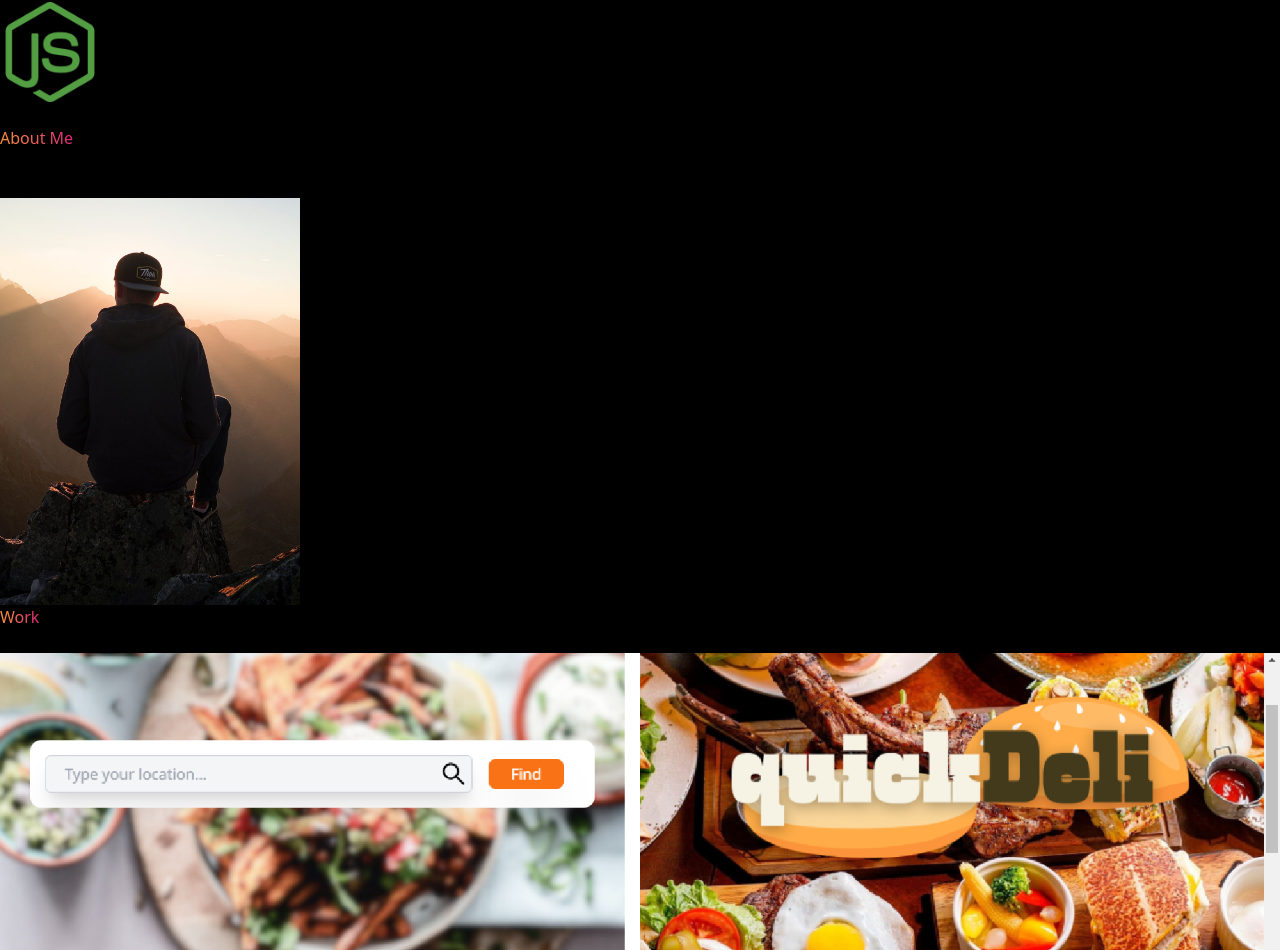
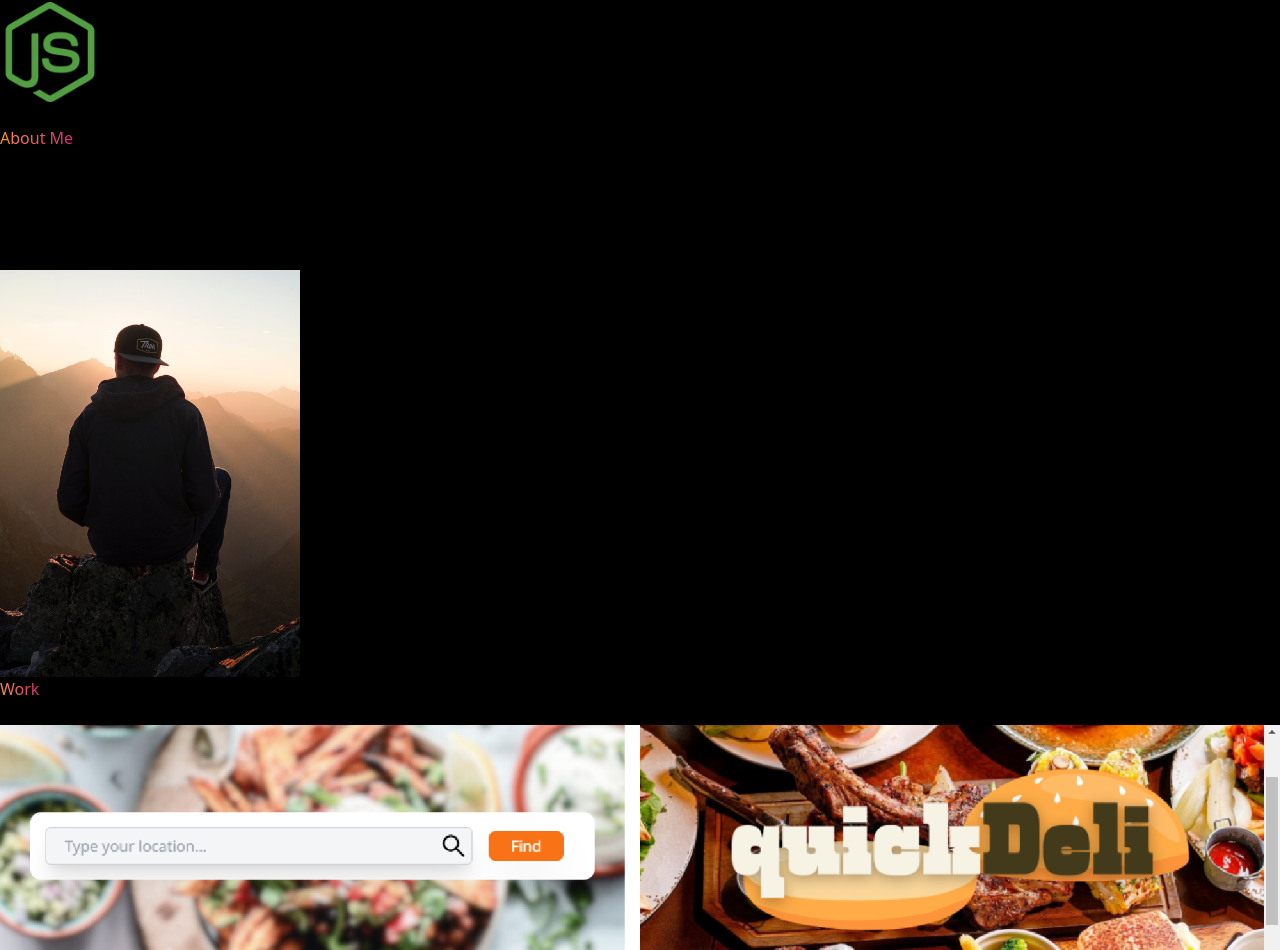
Before and after one commit to guidounion6/portfolio-negro-simple, a React (Vite) app: page / in a window 1280 px wide. Shown: the part 1712-2662 px from the top of the page. Built offline with nearby package versions, Linux system fonts and the light colour scheme.

Commit message:
added desc

```diff
--- a/src/components/About/About.jsx
+++ b/src/components/About/About.jsx
@@ -1,4 +1,4 @@
-import React from 'react'
+
 import aboutImg from "../../assets/about.jpg"
 
 const About = () => {
@@ -9,9 +9,10 @@
                     <div className="my-auto mx-6">
                         <h2 className="text-4xl font-bold mb-4 primary-color">About Me</h2>
                         <p className="text-base lg:text-lg">
-                            Lorem ipsum dolor sit amet consectetur adipisicing elit. Quam recusandae repudiandae ut,
-                            voluptas minima amet. Eum dicta voluptatum cumque, repudiandae voluptates quos doloremque
-                            vero exercitationem iure, obcaecati inventore minima mollitia!
+                            My name is Guido Contartese i am an Argentinian Fullstack Developer. I love making sites and creating aesthetical solutions for my clients while
+                            while sharing my experience with colleagues and partners. I have been doing this for +2 years learning by myself and as a freelancer and one year ago started to do it professionally acheiving a degree in Fullstack Development.
+                            My main techs are JavaScript, React, Next, and Redux for client-side views, as well as Node.JS, Express, and Sequelize for server-side operations, and, of course, version control with Git.
+                            Additionally, my skills extend to managing relational databases with PostgreSQL, MySQL, and API consumption. I wish you the best and hope we could work togheter sometime, if so...contact me!!
                         </p>
                     </div>
                 </div>
```
